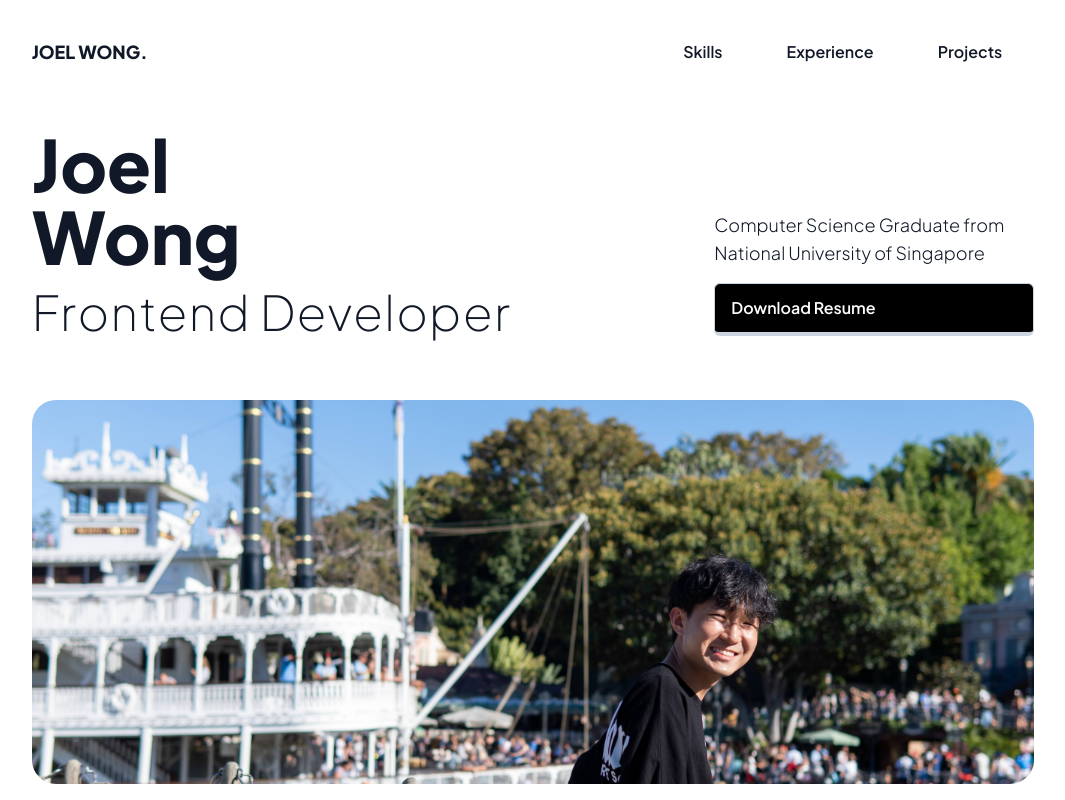
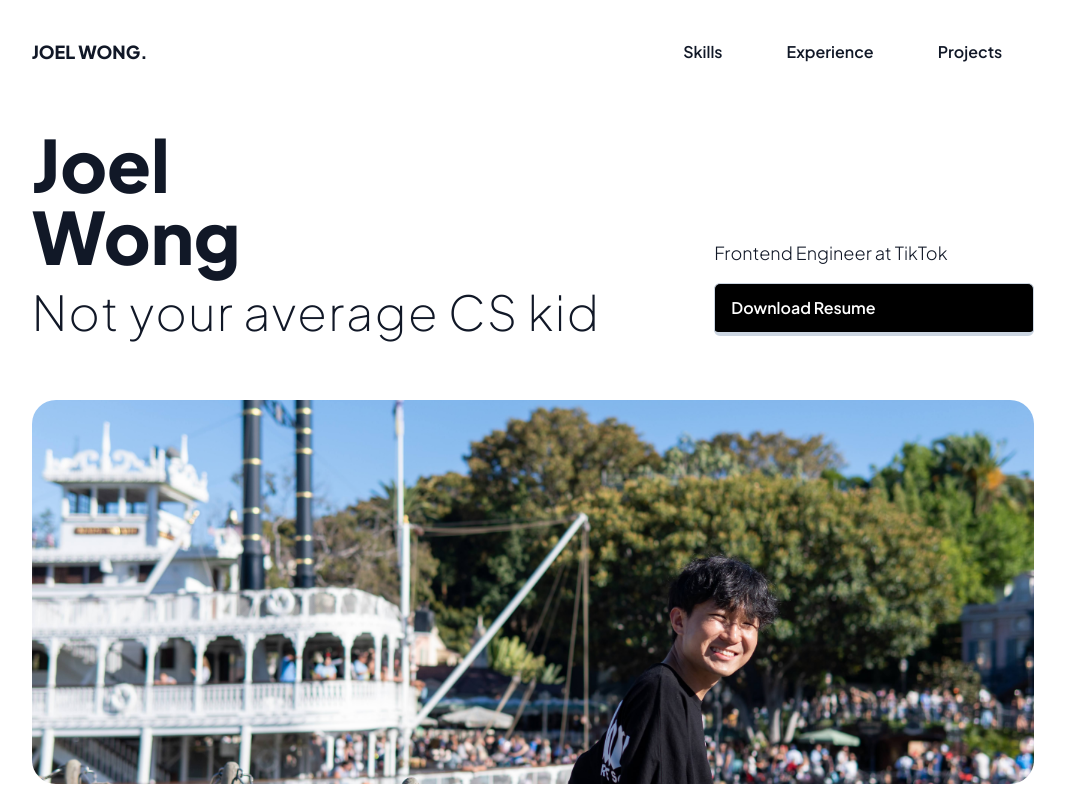
Before and after one commit to joelwongjy/portfolio, a Next.js app: page / in a window 1280 px wide. Shown: the top 800 px of the page, without its empty margins (107-1172 px from the left). Built offline with nearby package versions, Linux system fonts and the light colour scheme; what prettier-plugin-tailwindcss would draw is missing.

Commit message:
feat: change titles

```diff
--- a/data/hero.ts
+++ b/data/hero.ts
@@ -7,8 +7,8 @@ export const hero: {
 } = {
   firstName: "Joel",
   lastName: "Wong",
-  title: "Frontend Developer",
-  body: "Computer Science Graduate from National University of Singapore",
+  title: "Not your average CS kid",
+  body: "Frontend Engineer at TikTok",
   resumeLink:
     "https://drive.google.com/file/d/1Br9VwspQIDhsu8iRKalhVOo68yk4uuEn/view?usp=share_link",
 };
```
